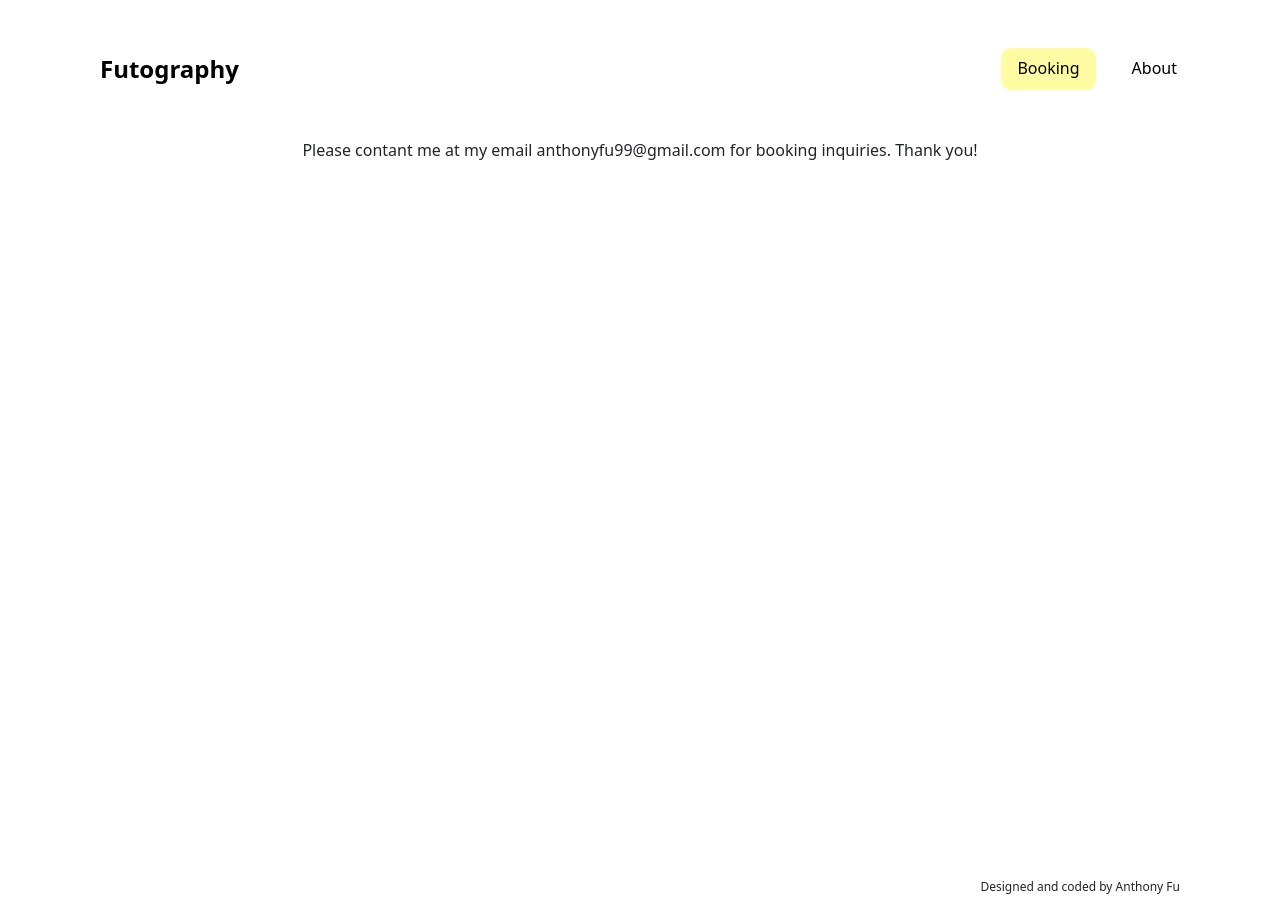
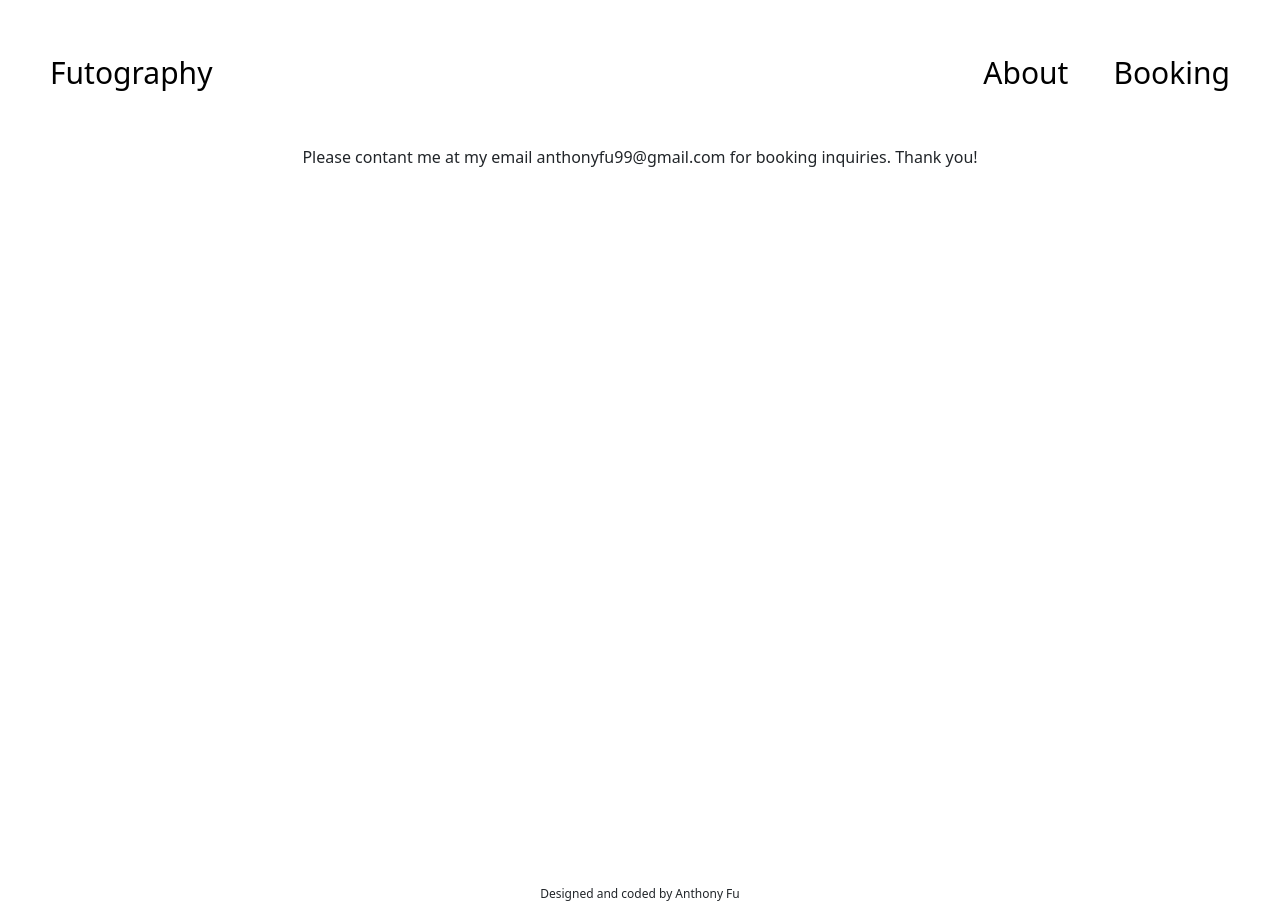
Before and after one commit to anthonyfu99/Photography-Portfolio, a plain HTML site: page booking.html in a window 1280 px wide. Drawn offline with nearby package versions, Linux system fonts and the light colour scheme.

Commit message:
upadted header and added semantic HTML tags

```diff
--- a/booking.html
+++ b/booking.html
@@ -9,28 +9,21 @@
 </head>
 <script src="https://cdn.jsdelivr.net/npm/bootstrap@5.3.3/dist/js/bootstrap.bundle.min.js" integrity="sha384-YvpcrYf0tY3lHB60NNkmXc5s9fDVZLESaAA55NDzOxhy9GkcIdslK1eN7N6jIeHz" crossorigin="anonymous"></script>
 <body>
-    <section class="nav-bar">
-        <div class="container-fluid">
-            <header class="d-flex flex-wrap justify-content-center py-5">
-            <a href="./index.html" class="d-flex align-items-center mb-3 mb-md-0 me-md-auto link-body-emphasis text-decoration-none home-button">
-                <svg class="bi me-2" width="40" height="32"><use xlink:href="#bootstrap"></use></svg>
-                <span class="fs-4">Futography</span>
-            </a>
-            <ul class="nav nav-pills">
-                <li class="nav-item book-me"><a href="./booking.html" class="nav-link">Booking</a></li>
-                <li class="nav-item"><a href="./about.html" class="nav-link">About</a></li>
-            </ul>
-            </header>
+    <header class="header">
+        <div>
+            <a href="./index.html"><span>Futography</span></a>
+            <a class="booking-header" href="./booking.html"><span>Booking</span></a>
+            <a class="about-header" href="./about.html"><span>About</span></a>
         </div>
-    </section>
+    </header>
 
-    <div class="booking-text">
+    <main class="booking-text">
         <p>Please contant me at my email anthonyfu99@gmail.com for booking inquiries. Thank you!</p>
-    </div>
-    <section>
+    </main>
+    <footer>
         <div id="footer">
             <p>Designed and coded by Anthony Fu</p>
         </div>
-    </section>
+    </footer>
 </body>
 </html>
--- a/style.css
+++ b/style.css
@@ -1,3 +1,19 @@
+.header{
+    padding: 50px;
+}
+
+.header a{
+    text-decoration: none;
+    color: black;
+    font-size: 30px;
+    font-weight: 300;
+}
+
+.booking-header, .about-header{
+    float: right;
+    margin-left: 45px;
+}
+
 .work img{
     max-width: 100%;
 }
@@ -15,15 +31,6 @@
     border-radius: 10px;
     height: 42px;
     margin-right: 20px;
-}
-
-.nav a{
-    color: black;
-}
-
-.nav-bar{
-    padding-left: 40px;
-    padding-right: 75px;
 }
 
 .genre{                    /* hover blur */
@@ -181,8 +188,7 @@
 
 #footer{
     display: flex;
-    justify-content: flex-end;
-    padding-right: 100px;
+    justify-content: center;
     font-size: 12px;
     align-items: center;
 }
@@ -213,11 +219,25 @@
         grid-template-columns: 1fr;
         gap: 10px;
     }
+    .about-text{
+        padding: 50px;
+        font-size: 100%;
+    }
+    .booking-text{
+        padding: 50px;
+        font-size: 100%;
+    }
+    .header span{
+        font-size: 85%;
+    }
+    .booking-header, .about-header{
+        margin-left: 20px;
+    }
 }
 
 @media (max-width: 892px){
     .graduation-photos{
-        padding: 10px;
+        padding: 50px;
     }
     .city-photos{
         padding: 10px;
```
Also changed, not shown: Event.html (+10 -17 lines), about.html (+9 -16 lines), cityscape.html (+10 -17 lines), graduation.html (+10 -17 lines), index.html (+11 -21 lines), portraits.html (+10 -17 lines), 2 other files.
